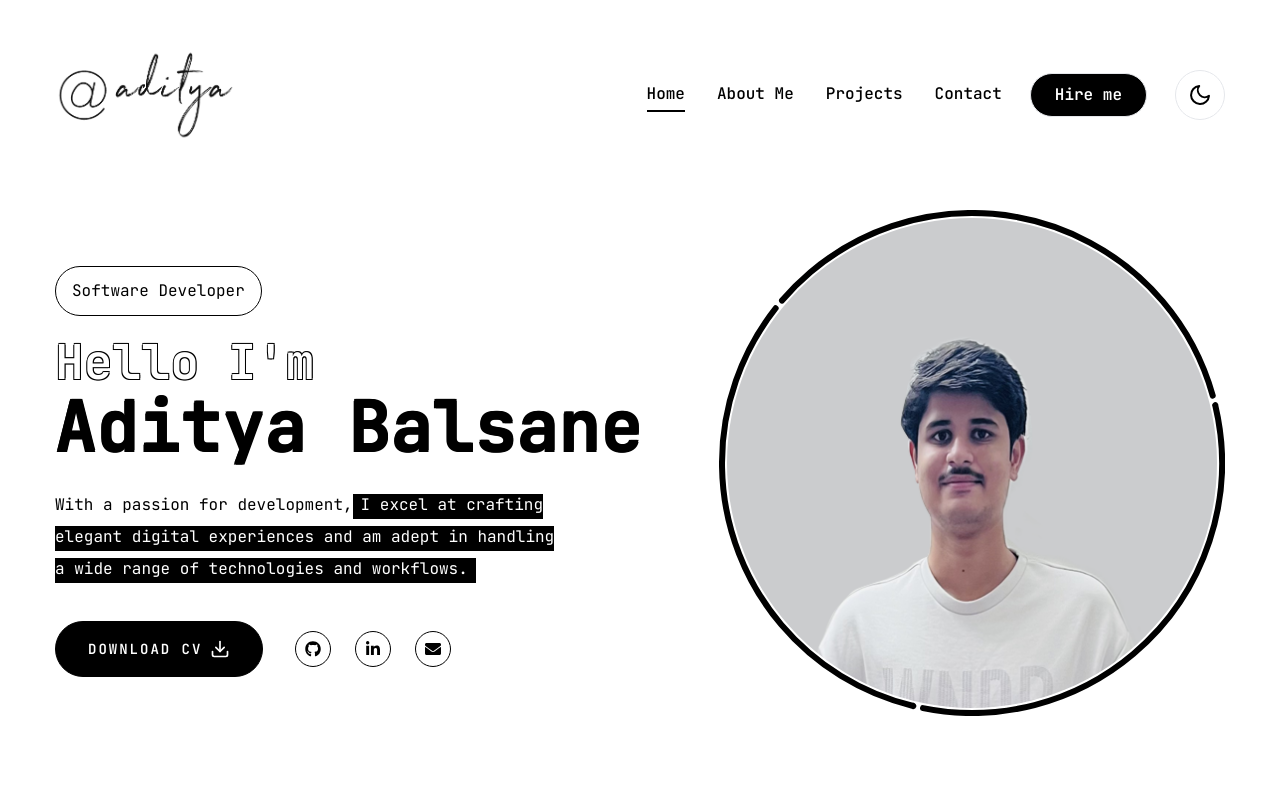
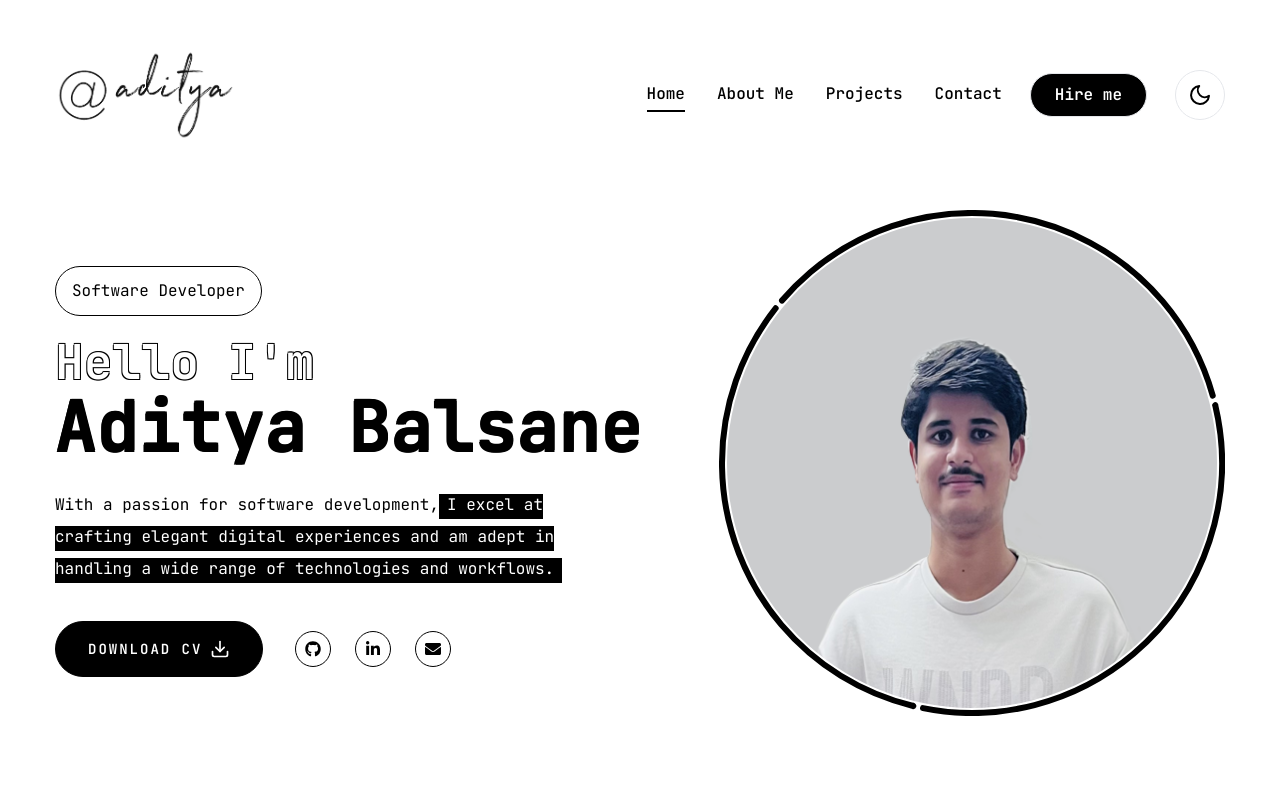
Before and after one commit to adityaxp/portfolio-aditya, a Next.js app: page / in a window 1280 px wide. Shown: the top 800 px of the page. Built offline with nearby package versions, Linux system fonts and the light colour scheme.

Commit message:
minor changes

```diff
--- a/components/HeroSection.tsx
+++ b/components/HeroSection.tsx
@@ -55,7 +55,7 @@ const HeroSection = () => {
               }}
               className="max-w-[510px] mb-9 dark:text-white/80 select-none"
             >
-              With a passion for development,
+              With a passion for software development,
               <Highlight className="text-white dark:text-black px-2">
                 I excel at crafting elegant digital experiences and am adept in
                 handling a wide range of technologies and workflows.
```
